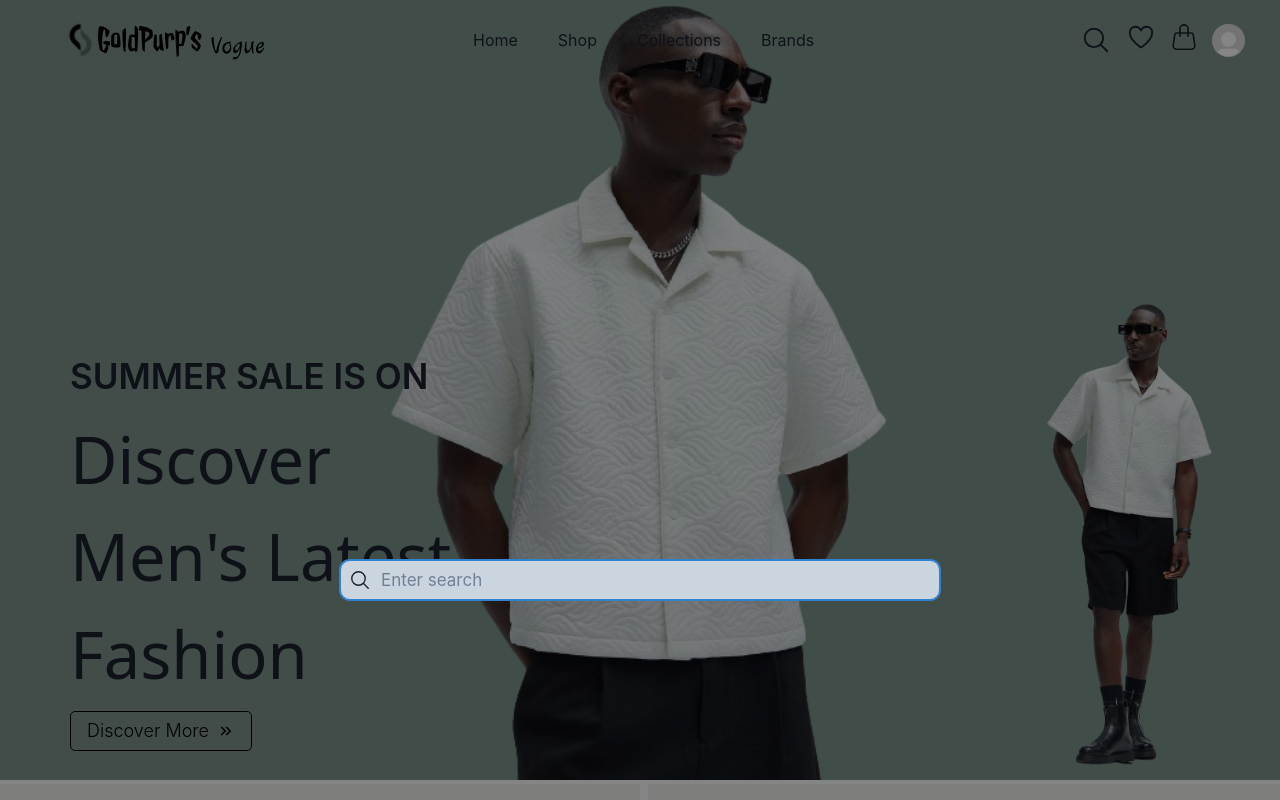
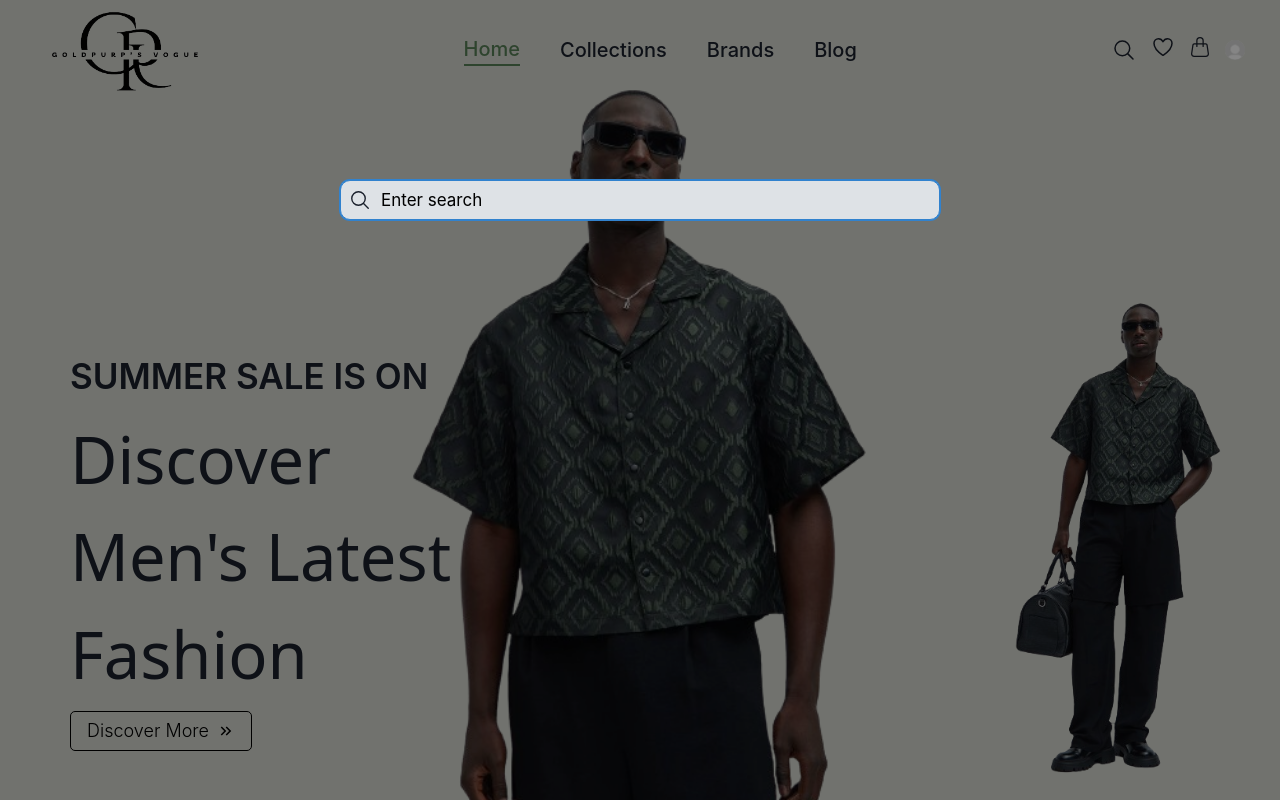
Before and after one commit to Goldpurp/GoldpurpVogues, a React (Vite) app: page / in a window 1280 px wide. Both pictures are taken after a click on the icon 1096 px from the left and 40 px from the top of the page. Shown: the top 800 px of the page. Built offline with nearby package versions, Linux system fonts and the light colour scheme.

Commit message:
fixed header

```diff
--- a/src/components/Header.tsx
+++ b/src/components/Header.tsx
@@ -31,6 +31,8 @@ import { RxHamburgerMenu } from "react-icons/rx";
 import { VscClose } from "react-icons/vsc";
 import { ChevronDownIcon, ChevronUpIcon } from "@chakra-ui/icons";
 import ImgIcon from "/Images/profile.jpeg";
+import Logo from "/icon/gpLogo1.png";
+import NavLinks from "./NavLinks";
 
 const Header = () => {
   const { isOpen, onOpen, onClose } = useDisclosure();
@@ -42,21 +44,71 @@ const Header = () => {
   return (
     <Flex direction="column">
       <Flex
-        position={"absolute"}
         w="100%"
-        h="80px"
+        h={{ base: "80px", lg: "100px" }}
         px={{ base: "20px", lg: "35px", "2xl": "40px" }}
         align="center"
         justify="space-between"
         bg="transparent"
-        top={"0"}
-        right={"0"}
-        left={"0"}
-        zIndex={90}
-      // color={"#fff"}
+        position={"fixed"}
+        top={0}
+        left={0}
+        right={0}
+        zIndex={1000}
+      >
+        <Flex
+          justifyContent={"center"}
+          alignItems={"center"}
+          w={{ base: "130px", md: "150px", lg: "180px" }}
+          h={"90px"}
+        >
+          <Image
+            src={Logo}
+            alt="logo"
+            cursor="pointer"
+            w="100%"
+            h="100%"
+            objectFit="contain"
+            boxSize={"90%"}
+          />
+        </Flex>
 
-      >
-        <Flex align="center">
+        <Box display={{ base: "none", lg: "flex" }} width="400px">
+          <NavLinks />
+        </Box>
+
+        <Flex gap={{ base: "13px", md: "15px" }} align="center">
+          <Icon
+          p={0}
+          m={0}
+            fontSize={"24px"}
+            as={IoSearchOutline}
+            cursor="pointer"
+            onClick={() => setIsModalOpen(true)}
+          />
+          <ChakraLink>
+            <Icon
+              fontSize={"24px"}
+              as={IoHeartOutline}
+              cursor="pointer"
+            />
+          </ChakraLink>
+          <ChakraLink>
+            <Icon
+              fontSize={"20px"}
+              as={BsHandbag}
+              cursor="pointer"
+            />
+          </ChakraLink>
+
+          <Image
+            src={ImgIcon}
+            alt="Icon"
+            boxSize={{ base: "24px", md: "20px" }}
+            borderRadius="50%"
+            cursor="pointer"
+            onClick={toggleDrawer}
+          />
           <IconButton
             aria-label="Toggle Menu"
             icon={
@@ -66,79 +118,33 @@ const Header = () => {
                 <RxHamburgerMenu size="25px" />
               )
             }
-            display={{ base: "flex", md: "none" }}
+            display={{ base: "flex", lg: "none" }}
             variant="ghost"
             onClick={isOpen ? onClose : onOpen}
             zIndex="2"
           />
-          <Image
-            src="/icon/logoIcon.svg"
-            alt="logo"
-            cursor="pointer"
-            boxSize={{
-              base: "170px",
-              sm: "180px",
-              md: "220px",
-              lg: "230px",
-              "2xl": "240px",
-            }}
-            h={"50px"}
-          />
-        </Flex>
-
-        <Box display={{ base: "none", md: "flex" }} width="400px">
-          <LargeScreenNav />
-        </Box>
-
-        <Flex gap={{ base: "13px", md: "15px" }} align="center">
-          <Icon
-            as={IoSearchOutline}
-            boxSize={{ base: "22px", md: "30px" }}
-            cursor="pointer"
-            onClick={() => setIsModalOpen(true)}
-          />
-          <ChakraLink>
-            <Icon
-              as={IoHeartOutline}
-              boxSize={{ base: "23px", md: "30px" }}
-              cursor="pointer"
-            />
-          </ChakraLink>
-          <ChakraLink>
-            <Icon
-              as={BsHandbag}
-              boxSize={{ base: "20px", md: "26px" }}
-              cursor="pointer"
-            />
-          </ChakraLink>
-          <Image
-            src={ImgIcon}
-            alt="Icon"
-            boxSize={{ base: "28px", md: "33px" }}
-            borderRadius="50%"
-            cursor="pointer"
-            onClick={toggleDrawer}
-          />
         </Flex>
       </Flex>
 
-      <Drawer placement="left" onClose={onClose} isOpen={isOpen}>
+      <Drawer placement="right" onClose={onClose} isOpen={isOpen}>
         <DrawerOverlay />
         <DrawerContent>
-          <DrawerCloseButton />
+          <DrawerCloseButton size={"lg"} mt={1}/>
           <DrawerHeader>
-            <Flex justify="space-between" align="center">
+            <Flex
+              justifyContent={"space-between"}
+              alignItems={"center"}
+              w={{ base: "130px", md: "150px" }}
+              h={"70px"}
+            >
               <Image
-                src="/icon/logoIcon.svg"
+                src={Logo}
                 alt="logo"
                 cursor="pointer"
-                boxSize={{
-                  base: "170px",
-                  sm: "180px",
-                  md: "220px",
-                  lg: "230px",
-                  "2xl": "240px",
-                }}
+                w="100%"
+                h="100%"
+                objectFit="contain"
+                boxSize={"80%"}
               />
             </Flex>
           </DrawerHeader>
@@ -164,7 +170,7 @@ const SearchModal = ({
     <ModalOverlay />
     <ModalContent
       maxW={{ base: "80%", lg: "50%" }}
-      top="180px"
+      top="-200px"
       p={5}
       onClick={onClose}
       bg="transparent"
@@ -172,7 +178,9 @@ const SearchModal = ({
     >
       <Box
         as="form"
-        onClick={(e: React.MouseEvent<HTMLDivElement, MouseEvent>) => e.stopPropagation()}
+        onClick={(e: React.MouseEvent<HTMLDivElement, MouseEvent>) =>
+          e.stopPropagation()
+        }
         w="full"
       >
         <InputGroup>
@@ -182,13 +190,14 @@ const SearchModal = ({
           <Input
             type="search"
             placeholder="Enter search"
-            bg="gray.300"
-            borderColor="black"
+            bg="#dee2e6"
+            outline={"none"}
+            borderColor="#000"
             borderRadius="10px"
             fontSize={{ base: "15px", lg: "17px" }}
             py={{ base: "10px", lg: "15px" }}
             pl="40px"
-            _placeholder={{ color: "gray.500" }}
+            _placeholder={{ color: "#000" }}
           />
         </InputGroup>
       </Box>
@@ -347,7 +356,7 @@ const Section = ({
   onToggle: () => void;
   children: React.ReactNode;
 }) => (
-  <VStack align="start" spacing={2} px={4}>
+  <VStack align="start" spacing={2}>
     <Flex w="full" justify="space-between" align="center">
       <Heading
         fontSize="md"
@@ -388,13 +397,4 @@ const SpecialMenuItem = ({ children }: { children: React.ReactNode }) => (
   </Text>
 );
 
-const LargeScreenNav = () => (
-  <Flex gap={{ base: "20px", lg: "40px" }} align="center">
-    <ChakraLink href="#">Home</ChakraLink>
-    <ChakraLink href="#">Shop</ChakraLink>
-    <ChakraLink href="#">Collections</ChakraLink>
-    <ChakraLink href="#">Brands</ChakraLink>
-  </Flex>
-);
-
 export default Header;
--- a/src/components/Hero.tsx
+++ b/src/components/Hero.tsx
@@ -8,8 +8,8 @@ import {
 } from "@chakra-ui/react";
 import { css } from "@emotion/react";
 import { MdKeyboardDoubleArrowRight } from "react-icons/md";
-import HeroImg from "/Images/hero3.png";
-import HeroImgMini from "/Images/heroMini3.png";
+import HeroImg from "../../public/Images/heroImg1.png";
+import HeroImgMini from "../../public/Images/heroImg1mini.png";
 
 const fadeIn = keyframes`
     from {
@@ -31,8 +31,8 @@ const Hero: React.FC = () => {
     <Flex
       w="100vw"
       h="100%"
-      p="0 10px"
-      bg="#3b5d50a8"
+      pt={"80px"}
+      bg="#D8DAD3"
       justifyContent="space-evenly"
       position="relative"
       mb={1}
--- /dev/null
+++ b/src/components/NavLinks.tsx
@@ -0,0 +1,36 @@
+import { Flex, Link as ChakraLink } from "@chakra-ui/react";
+import { useState } from "react";
+
+const NavLinks = () => {
+  const [activeLink, setActiveLink] = useState("Home");
+
+  const links = ["Home", "Collections", "Brands", "Blog"];
+
+  return (
+    <Flex
+      fontSize="20px"
+      fontWeight="500"
+      gap={"40px"}
+      align="center"
+    >
+      {links.map((link) => (
+        <ChakraLink
+          key={link}
+          href={`#${link.toLowerCase()}`}
+          color={activeLink === link ? "#588157" : "inherit"}
+          borderBottom={activeLink === link ? "2px solid #588157" : "none"}
+          _hover={{
+            color: "#588157",
+            textDecoration: "none",
+            textDecorationColor: "#588157",
+          }}
+          onClick={() => setActiveLink(link)}
+        >
+          {link}
+        </ChakraLink>
+      ))}
+    </Flex>
+  );
+};
+
+export default NavLinks;
--- a/src/components/PromoAds.tsx
+++ b/src/components/PromoAds.tsx
@@ -19,6 +19,8 @@ export default function PromoAds() {
       alignItems="center"
       justifyContent="center"
       bg="#BAB597"
+      pb={2}
+      mb={1}
       fontFamily="Arial, sans-serif"
     >
       <Text
```
Also changed, not shown: public/icon/Untitled design.png (added), public/icon/gpLogo1.png (added).
